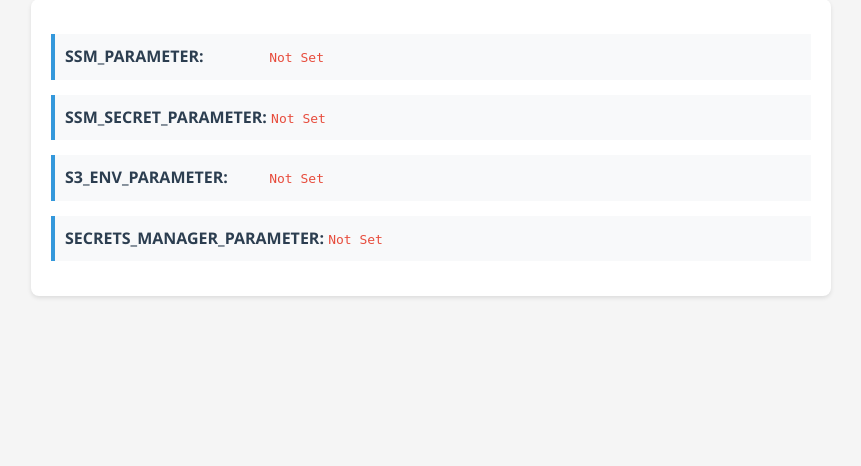
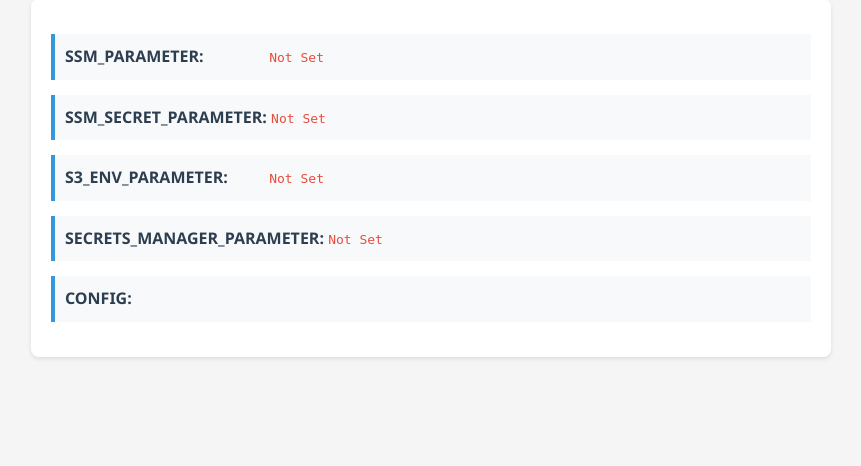
Before and after one commit to ppabis/appconfig-example, a FastAPI app: page / in a window 1280 px wide. Shown: the part 182-648 px from the top of the page, without its empty margins (209-1070 px from the left). Run offline with FastAPI, Linux system fonts and the light colour scheme.

Commit message:
Make space for config preview on the list

```diff
--- a/app/resources/app.js
+++ b/app/resources/app.js
@@ -37,6 +37,7 @@
         document.getElementById('ssm_secret_parameter').textContent = data.ssm_secret_parameter;
         document.getElementById('s3_env_parameter').textContent = data.s3_env_parameter;
         document.getElementById('secrets_manager_parameter').textContent = data.secrets_manager_parameter;
+        document.getElementById('config').textContent = data.config;
         document.getElementById('lastRefresh').firstElementChild.textContent = `Last refreshed: ${data.last_refresh}`;
     } catch (error) {
         console.error('Error refreshing values:', error);
--- a/app/templates/index.html
+++ b/app/templates/index.html
@@ -31,6 +31,10 @@
                 <strong>SECRETS_MANAGER_PARAMETER:</strong>
                 <span class="env-value" id="secrets_manager_parameter">{{ secrets_manager_parameter }}</span>
             </div>
+            <div class="env-item">
+                <strong>CONFIG:</strong>
+                <span class="env-value" id="config">{{ config }}</span>
+            </div>
         </div>
 
         <script src="{{ url_for('static', path='/app.js') }}"></script>
```
